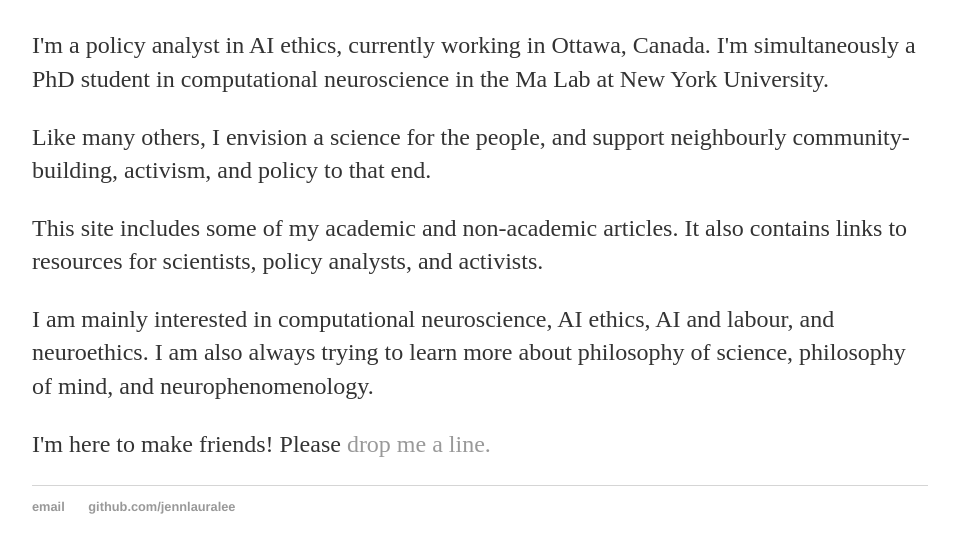
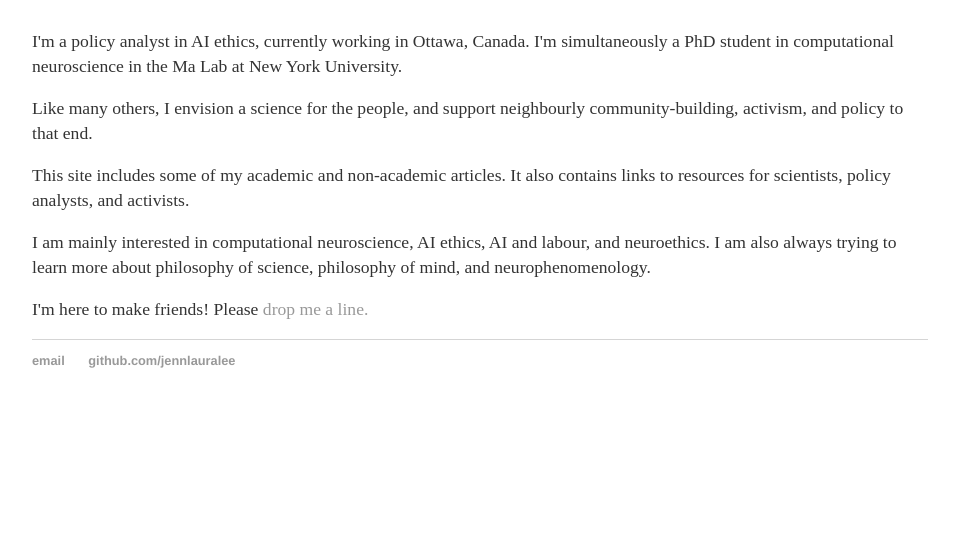
Before and after one commit to jennlauralee/4eyes.github.io, a plain HTML site: page index.html in a window 1280 px wide. Shown: the part 168-720 px from the top of the page, without its empty margins (160-1119 px from the left). Drawn offline with Linux system fonts and the light colour scheme.

Commit message:
Update main.css

```diff
--- a/css/main.css
+++ b/css/main.css
@@ -24,7 +24,7 @@ h1 {
     font-family:'Helvetica', 'Arial', 'Sans-Serif';
 }
 p {
-    font-size: 1.5em;
+    font-size: 1.1em;
     line-height: 1.4em;
     color: #333;
 }
```
